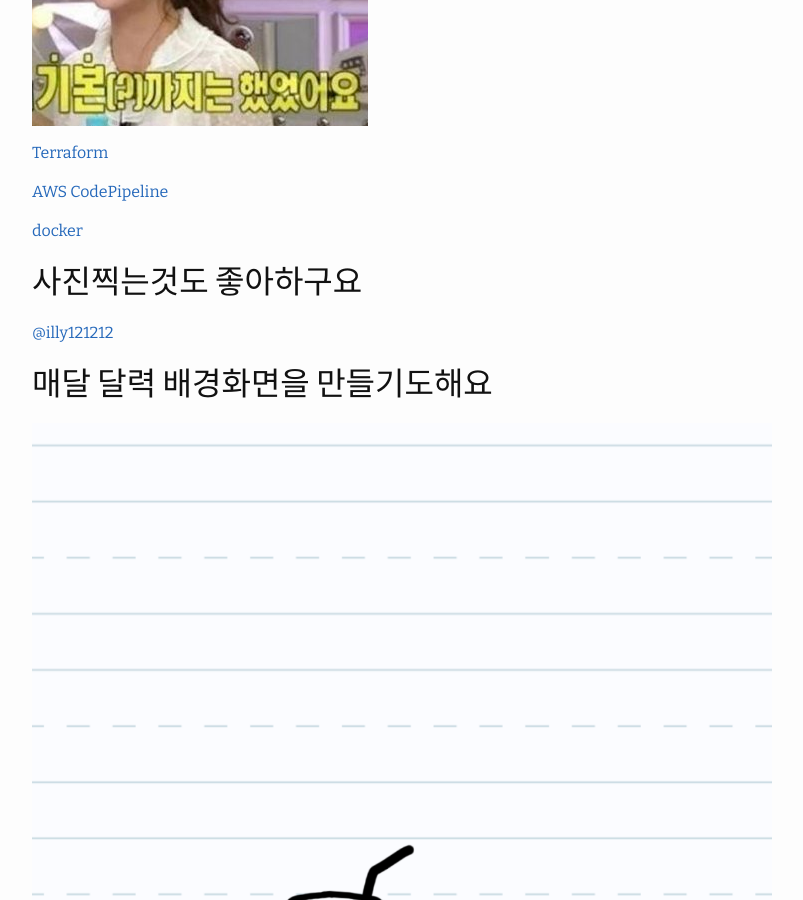
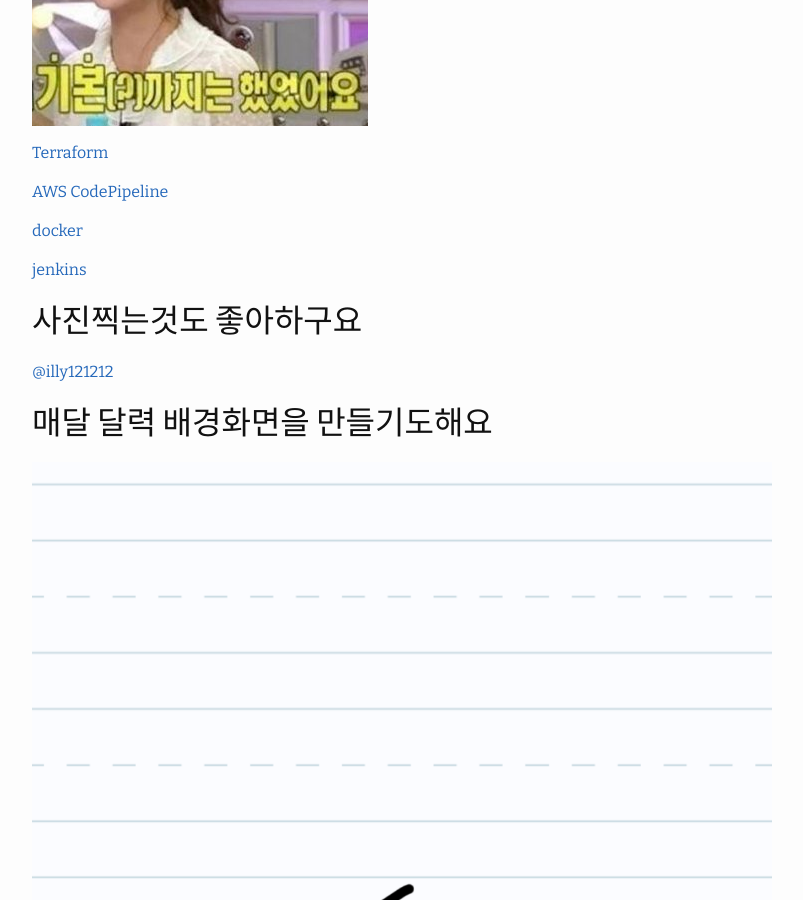
Before and after one commit to berdeul21/berdeul21.github.com, a Jekyll site: the page built from about.md, in a window 1280 px wide and 900 px high, scrolled down 609 px. Shown: the whole window, without its empty margins (238-1041 px from the left). Built offline with Jekyll 4.4.1, drawn with Linux system fonts in a browser that asks for light colours.

Commit message:
docker + jenkins

```diff
--- a/about.md
+++ b/about.md
@@ -23,6 +23,8 @@ permalink: /about/
 
 [docker](https://github.com/berdeul21/this_and_that#docker)
 
+[jenkins](https://github.com/berdeul21/this_and_that#jenkins--docker)
+
 ## 사진찍는것도 좋아하구요
 
 [@illy121212](https://www.instagram.com/illy121212/)
```
